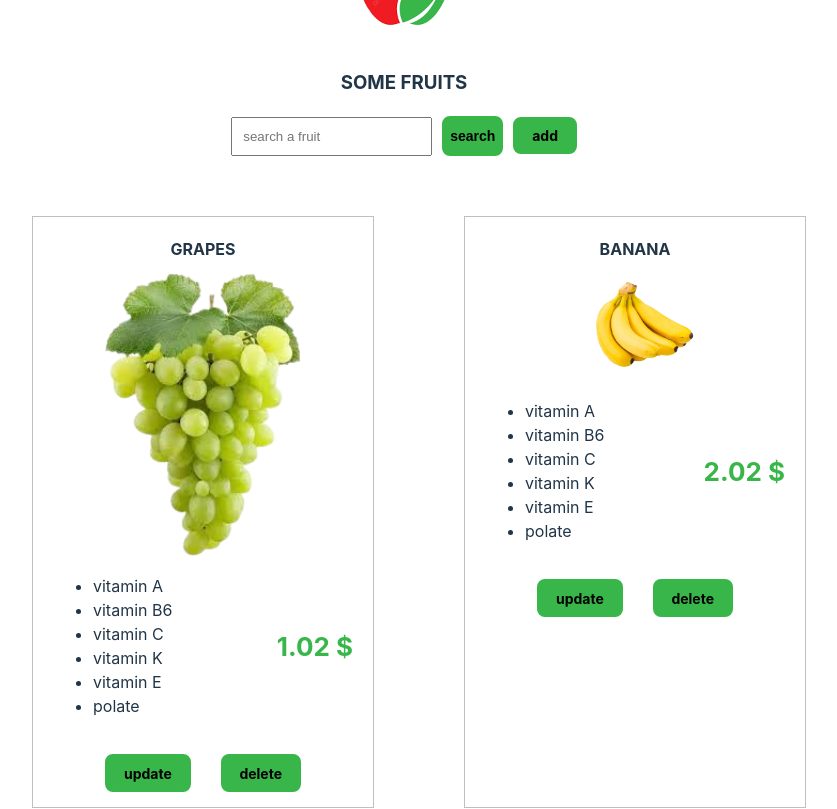
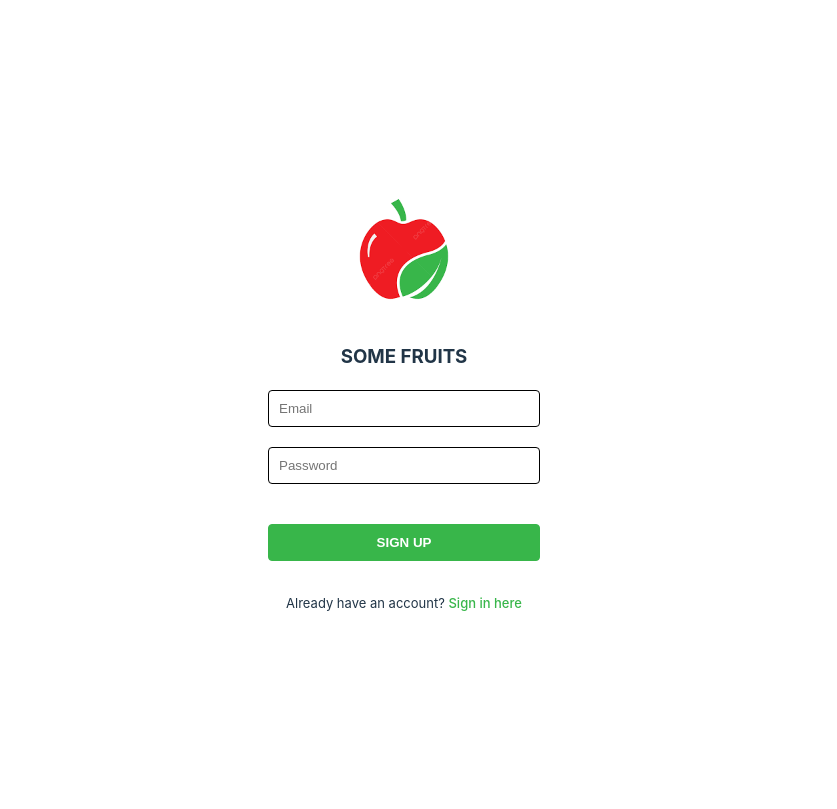
Before and after one commit to sankara012/fruit-app, a React (Vite) app: page /sign in a window 1280 px wide. Shown: the top 809 px of the page, without its empty margins (236-1073 px from the left). Built offline with nearby package versions, Linux system fonts and the light colour scheme.

Commit message:
added and updated files

```diff
--- a/package.json
+++ b/package.json
@@ -11,7 +11,8 @@
   },
   "dependencies": {
     "react": "^18.3.1",
-    "react-dom": "^18.3.1"
+    "react-dom": "^18.3.1",
+    "react-router-dom": "^7.1.1"
   },
   "devDependencies": {
     "@eslint/js": "^9.15.0",
--- a/src/main.jsx
+++ b/src/main.jsx
@@ -1,10 +1,28 @@
 import { StrictMode } from 'react'
 import { createRoot } from 'react-dom/client'
+import { createBrowserRouter, RouterProvider } from "react-router-dom"
+
 import './index.css'
-import HomePage from './App.jsx'
+import HomePage from './pages/HomePage'
+import NotFoundPage from './pages/NotFoundPage'
+import SigningPage from './pages/SigningPage'
+
+const router=createBrowserRouter(
+  [
+    {
+      path: "/",
+      element: <HomePage/>,
+      errorElement: <NotFoundPage/>
+    },
+    {
+      path: "/sign",
+      element: <SigningPage/>
+    }
+  ]
+)
 
 createRoot(document.getElementById('root')).render(
   <StrictMode>
-    <HomePage />
+    <RouterProvider router={router} />
   </StrictMode>,
 )
--- /dev/null
+++ b/src/pages/NotFoundPage.jsx
@@ -0,0 +1,19 @@
+import React from "react";
+
+import "./styles/NotFoundPage.css"
+
+function NotFoundPage() {
+
+    return(
+        <div className="not-found-page-container">
+            <h1>404 Not Found</h1>
+            <div>
+                <span>Try the following links:</span>
+            </div>
+            <a href="/">Home</a>
+        </div>
+    )
+}
+
+
+export default NotFoundPage;
--- /dev/null
+++ b/src/pages/SigningPage.jsx
@@ -0,0 +1,25 @@
+import React from "react";
+
+import LogoImage from "../assets/logo.png";
+
+import "./styles/SigningPage.css"
+
+function SigningPage() {
+
+    return(
+        <div className="signing-page-container">
+            <img src={LogoImage} alt="" className="logo"/>
+            <h3>SOME FRUITS</h3>
+
+            <form action="">
+                <input type="email" className="input-type-1" Placeholder="Email" />
+                <input type="password" className="input-type-1" Placeholder="Password"/>
+                <input type="submit" className="input-type-2" value="SIGN UP"/>
+
+                <p>Already have an account? <a href="">Sign in here</a></p>
+            </form>
+        </div>
+    )
+}
+
+export default SigningPage;
--- a/src/App.css
+++ b/src/pages/styles/HomePage.css
@@ -1,4 +1,4 @@
-#root, .homepage-container{
+body, #root, .homepage-container{
   width:100%;
   height:100%;
   display:flex;
@@ -12,7 +12,7 @@
   width:150px;
   height:auto;
   margin-bottom: 0px;
-  margin-top:-100px;
+
 }
 
 h3{
@@ -54,7 +54,7 @@ h3{
 /*card*/
 .fruit-card{
   width: 300px;
-  height: 550px;
+  height: 580px;
   border: 1px solid #bfbfbf;
   margin-top: 60px;
   padding: 20px;
@@ -64,10 +64,11 @@ h3{
 }
 
 .fruit-card img{
-  width: 200px;
-  height: auto;
+  width: 100%;
+  height: 40%;
   margin-bottom: 0px;
   margin-top: 10px;
+  object-fit: contain;
 }
 
 .fruit-card h4{
@@ -78,12 +79,18 @@ h3{
 
 .card-labels-container{
   display: flex;
-  flex-direction: row;
-  justify-content: space-between;
+  flex-direction: column;
+  justify-content: center;
   align-items: center;
-  gap: 20px;
-  width: 100%;
-  margin-bottom: 20px;
+
+
+}
+
+.card-labels-container ul{
+  list-style: none;
+  padding: 0px;
+  margin: 0px;
+  text-align: center;
 }
 
 .card-btns-container{
--- /dev/null
+++ b/src/pages/styles/NotFoundPage.css
@@ -0,0 +1,6 @@
+.not-found-page-container{
+    display: flex;
+    flex-direction: column;
+    justify-content: center;
+    align-items: center;
+}
--- /dev/null
+++ b/src/pages/styles/SigningPage.css
@@ -0,0 +1,56 @@
+.signing-page-container {
+    display: flex;
+    flex-direction: column;
+    align-items: center;
+    justify-items: center;
+}
+
+.signing-page-container h3{
+ text-align: center;
+
+}
+
+/*form*/
+.signing-page-container form {
+    display: flex;
+    flex-direction: column;
+    justify-items: center;
+    gap: 20px;
+}
+
+.signing-page-container form .input-type-1 {
+    padding: 10px;
+    width: 250px;
+    border: 1px solid black;
+    border-radius: .25rem;
+}
+
+.signing-page-container form .input-type-2 {
+    margin-top: 20px;
+    background-color: #38B64A;
+    font-weight: bold;
+    color: white;
+    padding: 10px 0px;
+    border: 1px solid #38B64A;
+    border-radius: .25rem;
+    cursor: pointer;
+    transition: background-color 0.3s ease;
+}
+
+.signing-page-container form .input-type-2:hover {
+    background-color: #22742f;
+}
+
+.signing-page-container form p {
+    font-size: small;
+    text-align: center;
+}
+
+.signing-page-container form p a {
+    cursor: pointer;
+    color: #38B64A;
+}
+
+.signing-page-container form p a:hover {
+    color: #22742f;
+}
```
Also changed, not shown: src/js.js (added, +7 -0 lines), src/pages/HomePage.jsx (renamed from src/App.jsx, +9 -9 lines), 1 other file (tests, documents, lock files or other folders).
